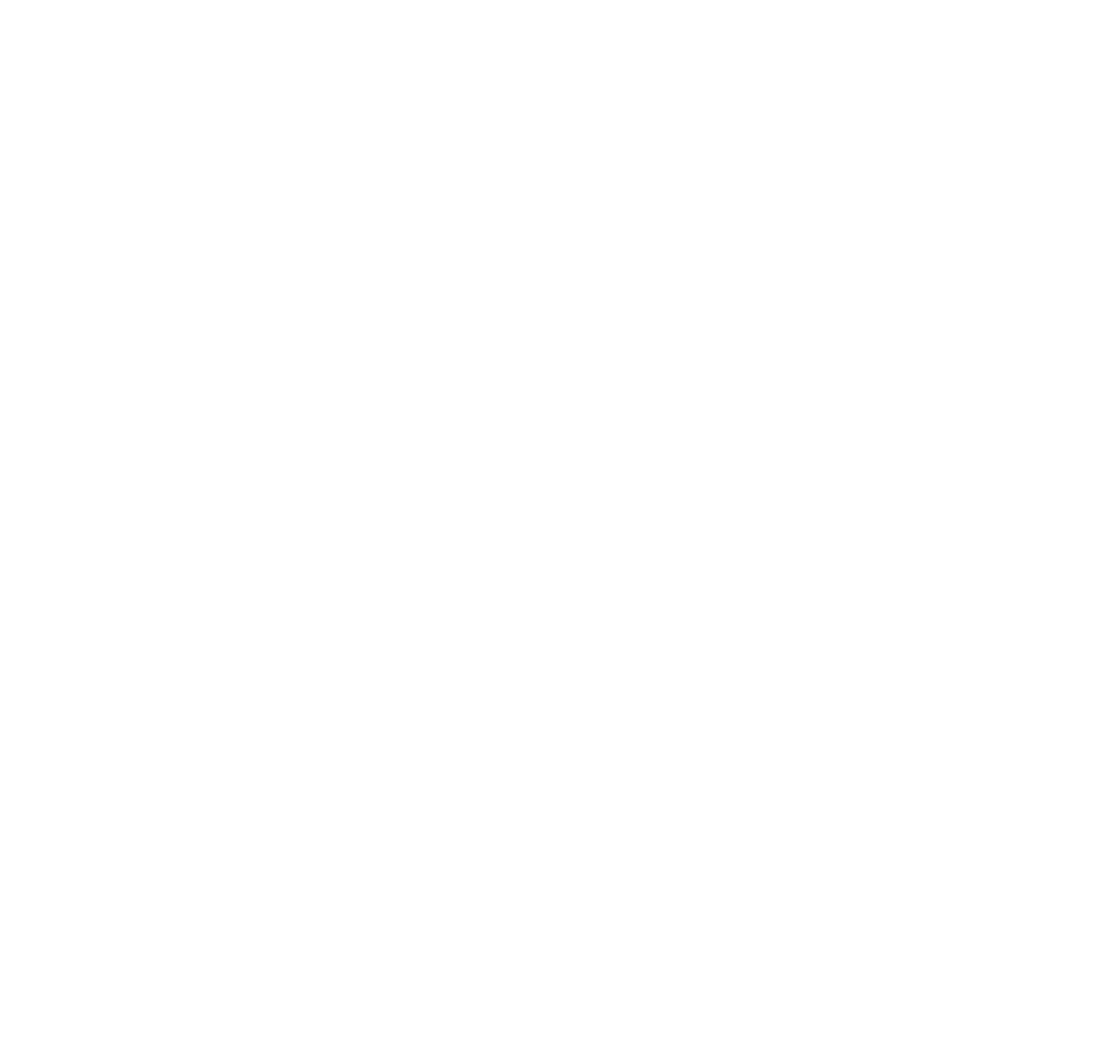
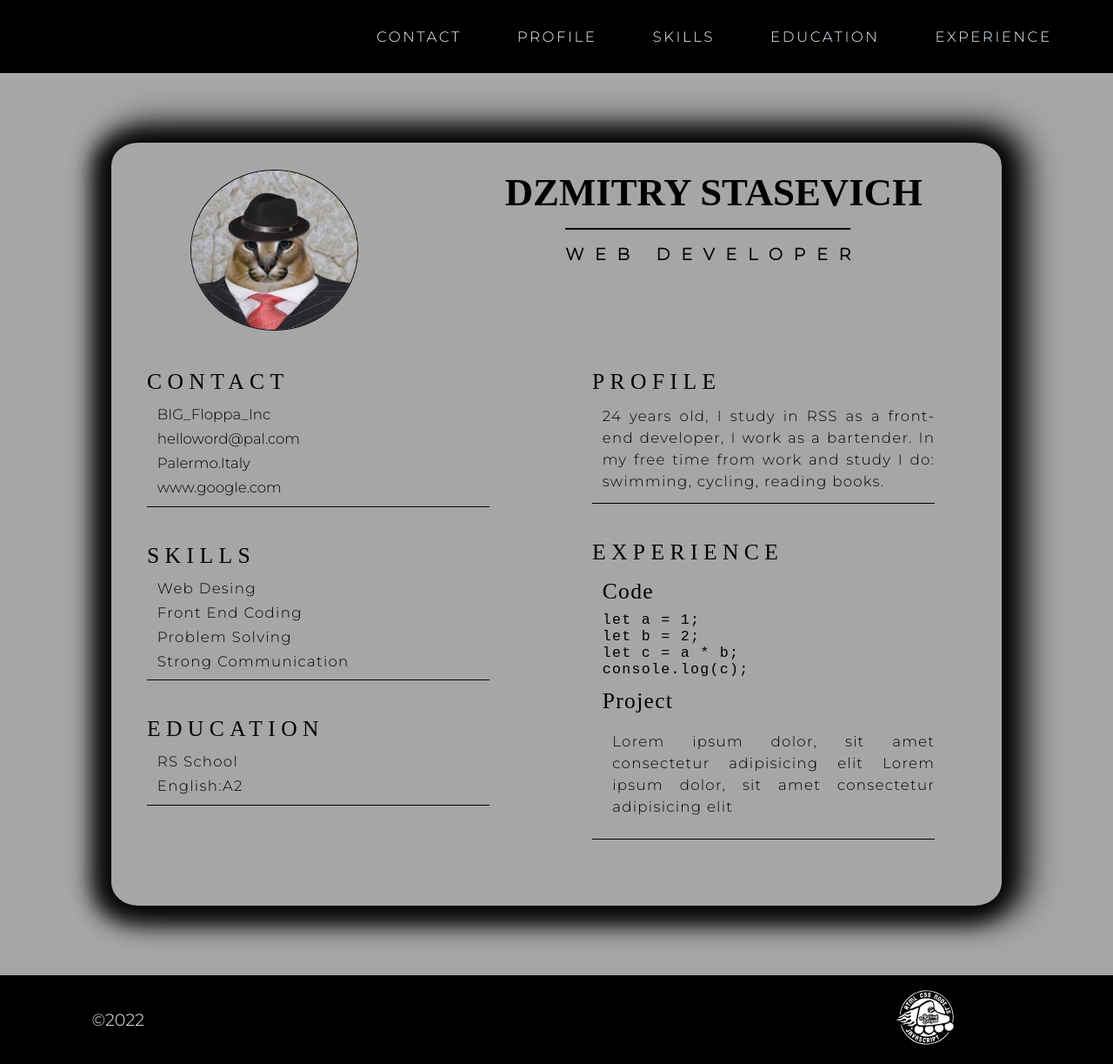
Before and after one commit to PigeonZzZ/rsschool-cv, a plain HTML site: page index.html in a window 1280 px wide. Shown: the whole page at 87% size. Before the commit the page ends 800 px from the top, so only its background shows below. Drawn offline with Linux system fonts and the light colour scheme.

Commit message:
add desktop version

```diff
--- a/index.html
+++ b/index.html
@@ -1,12 +1,95 @@
 <!DOCTYPE html>
 <html lang="en">
+
 <head>
     <meta charset="UTF-8">
     <meta http-equiv="X-UA-Compatible" content="IE=edge">
     <meta name="viewport" content="width=device-width, initial-scale=1.0">
-    <title>Portfolio</title>
+    <link rel="stylesheet" href="style.css">
+    <link rel="shortcut icon" href="/assets/protodotio.svg" type="image/x-icon">
+    <link rel="preconnect" href="https://fonts.googleapis.com">
+    <link rel="preconnect" href="https://fonts.gstatic.com" crossorigin>
+    <link
+        href="https://fonts.googleapis.com/css2?family=Montserrat:wght@300&family=Raleway:ital,wght@0,100;0,300;0,700;1,200&display=swap"
+        rel="stylesheet">
+    <title>CV</title>
 </head>
-<body>
 
+<body class="body">
+    <div class="wrpapper">
+        <header class="header">
+            <ul class="nav_header">
+                <li><a href="#contact" class="nav-link">CONTACT</a></li>
+                <li><a href="#profile" class="nav-link">PROFILE</a></li>
+                <li><a href="#skills" class="nav-link">SKILLS</a></li>
+                <li><a href="#education" class="nav-link">EDUCATION</a></li>
+                <li><a href="#experience" class="nav-link">EXPERIENCE</a></li>
+            </ul>
+        </header>
+        <main class="main">
+            <section class="description">
+                <img class="avatar" src="./assets/avatar.jpg" alt="avatar">
+                <div class="container_titel">
+                    <h1 class="titel">DZMITRY STASEVICH</h1>
+                    <h2 class="sub-titel">WEB DEVELOPER</h2>
+                </div>
+            </section>
+            <div class="section_left">
+                <section class="section" id="contact">
+                    <h2 class="section-titel">CONTACT</h2>
+                    <ul class="contact_list">
+                        <li class="contact-item"><a href="#">BIG_Floppa_Inc</a></li>
+                        <li class="contact-item"><a href="#">helloword@pal.com</a></li>
+                        <li class="contact-item"><a href="http://lnnk.in/a0h4">Palermo.Italy</a>
+                        </li>
+                        <li class="contact-item"><a href="https://www.google.com/">www.google.com</a>
+                        </li>
+                    </ul>
+                </section>
+                <section class="section" id="skills">
+                    <h2 class="section-titel">SKILLS</h2>
+                    <ul class="nav_skills">
+                        <li>Web Desing</li>
+                        <li>Front End Coding</li>
+                        <li>Problem Solving</li>
+                        <li>Strong Communication</li>
+                    </ul>
+                </section>
+                <section class="section" id="education">
+                    <h2 class="section-titel">EDUCATION</h2>
+                    <ul class="list_education">
+                        <li><a href="https://rs.school/">RS School</a></li>
+                        <li>English:A2</li>
+                    </ul>
+                </section>
+            </div>
+            <div class="section_right">
+                <section class="section" id="profile">
+                    <h2 class="section-titel">PROFILE</h2>
+                    <p class="paragraph">24 years old, I study in RSS as a front-end developer, I work as a
+                        bartender. In my free time from work and study I do: swimming, cycling, reading books.</p>
+                </section>
+                <section class="section" id="experience">
+                    <h2 class="section-titel">EXPERIENCE</h2>
+                    <div class="container_code">
+                        <h3 class="code-titel">Code</h3>
+                        <code class="code">let a = 1;<br>let b = 2;<br>let c = a * b;<br>console.log(c);</code>
+                        <h3 class="code-titel">Project</h3>
+                        <p class="paragraph">Lorem ipsum dolor, sit amet consectetur adipisicing elit
+                            Lorem ipsum dolor, sit amet consectetur adipisicing elit
+                        </p>
+                    </div>
+                </section>
+            </div>
+        </main>
+        <footer class="footer">
+            <ul class="nav_footer">
+                <li>©2022</li>
+                <li><a href="https://rs.school/"><img src="./assets/logo-rs.svg" alt="RssLogo" class="logo"></a></li>
+            </ul>
+            </nav>
+        </footer>
+    </div>
 </body>
+
 </html>
--- a/style.css
+++ b/style.css
@@ -0,0 +1,303 @@
+* {
+    margin: 0;
+    padding: 0;
+    box-sizing: border-box;
+    scroll-behavior: smooth;
+    list-style: none;
+    text-decoration: none;
+}
+
+li>a {
+    display: inline-block;
+    color: #000;
+    transition: 0.5s;
+}
+
+li>a:hover {
+    transform: scale(1.1);
+    transition: 0.5s;
+}
+
+.body {
+    background-color: #a6a6a6;
+    font-family: 'Montserrat';
+}
+
+.wrpapper {
+    display: flex;
+    flex-direction: column;
+    justify-content: space-between;
+    width: 100%;
+    min-height: 100vh;
+    gap: 10vh;
+    margin: 0 auto;
+}
+
+.header {
+    width: 100%;
+    height: 20%;
+    background-color: #000;
+}
+
+.nav_header {
+    display: flex;
+    justify-content: end;
+    gap: 5vw;
+    margin: 0 3% 0 0;
+    padding: 4vh;
+    letter-spacing: 0.2vw;
+    font-size: 1.3vw;
+}
+
+.nav-link {
+    display: inline-block;
+    position: relative;
+    color: aliceblue;
+    transition: 0.6s;
+}
+
+.nav-link:hover {
+    transform: scale(1.1);
+    transition: 0.6s;
+}
+
+.nav-link::after {
+    content: '';
+    display: block;
+    position: absolute;
+    right: 0;
+    bottom: 1px;
+    width: 0;
+    height: 2px;
+    background-color: #a6a6a6;
+    transition: width 0.6s;
+}
+
+.nav-link:hover::after {
+    content: '';
+    width: 100%;
+    display: block;
+    position: absolute;
+    left: 0;
+    bottom: -10px;
+    height: 2px;
+    background-color: #a6a6a6;
+    transition: width 0.6s;
+}
+
+.main {
+    display: flex;
+    flex-wrap: wrap;
+    max-width: 80%;
+    height: auto;
+    margin: auto;
+    box-shadow: 1vw -0.5vh 3vw 2vh rgb(0 0 0 / 90%),
+        -0.5vw 0.5vh 3vh 2vh rgb(0 0 0 / 90%);
+    border-radius: 3%;
+}
+
+.description {
+    display: flex;
+    justify-content: space-around;
+    width: 95%;
+    height: auto;
+    margin: 3% 3% 0 3%;
+}
+
+.container_titel {
+    display: flex;
+    flex-direction: column;
+    align-items: center;
+    max-width: 80%;
+    height: auto;
+}
+
+.titel {
+    font-family: 'Ralleway Heavy';
+    font-weight: bold;
+    font-size: 3.5vw
+}
+
+.sub-titel {
+    position: relative;
+    letter-spacing: 1vw;
+    font-size: 1.5vw;
+    text-align: center;
+    margin: 7% 0 0 0;
+}
+
+.sub-titel::before {
+    content: " ";
+    display: block;
+    position: absolute;
+    top: -75%;
+    height: 5%;
+    width: 96%;
+    background-color: #000;
+}
+
+.avatar {
+    display: block;
+    cursor: pointer;
+    margin: 0 5% 3% 0%;
+    max-width: 20%;
+    height: auto;
+    border-radius: 50%;
+    background-size: contain;
+    background-repeat: no-repeat;
+    border: 1px solid black;
+    transition: 0.7s
+}
+
+.avatar:hover {
+    transform: scale(1.2);
+    padding: 1%;
+    transition: 0.5s;
+}
+
+.section_left,
+.section_right {
+    display: flex;
+    flex-direction: column;
+    margin: 0 0 5% 0;
+    width: 50%;
+}
+
+.section {
+    margin: 3% 15% 5% 8%;
+    border-bottom: 0.2vh solid;
+}
+
+.section-titel {
+    font-size: 2vw;
+    font-weight: 500;
+    font-family: '';
+    color: #000;
+    letter-spacing: 0.5vw;
+}
+
+.contact_list {
+    display: flex;
+    flex-direction: column;
+    gap: 1vh;
+    margin: 3% 0 3% 3%;
+    font-size: 1.3vw;
+}
+
+.contact-item {
+    width: 15%;
+    position: relative;
+    /* transition: 1s; */
+}
+
+.contact-item:hover::before {
+    content: "";
+    display: block;
+    position: absolute;
+    width: 100%;
+    height: 100%;
+    left: -75%;
+    border-radius: 10%;
+    /* transition: 1s; */
+}
+
+.contact-item:nth-child(1):before {
+    background-image: url(./assets/telegram.svg);
+    background-repeat: no-repeat;
+    background-size: contain;
+}
+
+.contact-item:nth-child(2):before {
+    background-image: url(./assets/protonmail.svg);
+    background-repeat: no-repeat;
+    background-size: contain;
+}
+
+.contact-item:nth-child(3):before {
+    background-image: url(./assets/googleearth.svg);
+    background-repeat: no-repeat;
+    background-size: contain;
+}
+
+
+.contact-item:nth-child(4):before {
+    background-image: url(./assets/google.svg);
+    background-repeat: no-repeat;
+    background-size: contain;
+}
+
+.nav_skills {
+    display: flex;
+    flex-direction: column;
+    gap: 1vh;
+    font-size: 1.3vw;
+    margin: 3% 0 3% 3%;
+    letter-spacing: 0.1vw;
+}
+
+.list_education {
+    display: flex;
+    flex-direction: column;
+    gap: 1vh;
+    margin: 3% 0 3% 3%;
+    font-size: 1.3vw;
+    letter-spacing: 0.1vw;
+    color: #000;
+}
+
+.paragraph {
+    margin: 3% 0 3% 3%;
+    font-size: 1.3vw;
+    letter-spacing: 0.1vw;
+    line-height: 1.5;
+    text-align: justify;
+}
+
+.container_code {
+    display: flex;
+    flex-direction: column;
+    gap: 1vh;
+    font-size: 1.3vw;
+    margin: 3% 0 3% 3%;
+    letter-spacing: 0.1vw;
+}
+
+.code-titel {
+    font-size: 2vw;
+    margin: 1% 0 0 0;
+    font-family: '';
+    font-weight: 400;
+}
+
+.footer {
+    width: 100%;
+    height: 20%;
+    background-color: #000;
+}
+
+.nav_footer {
+    display: flex;
+    align-items: center;
+    justify-content: space-between;
+    gap: 80%;
+    color: aliceblue;
+    margin: 0 7% 0 7%;
+    padding: 2vh;
+    font-size: 1.5vw;
+}
+
+.logo {
+    padding: 0;
+    width: 50%;
+    height: 50%;
+    background-size: contain;
+    background-repeat: no-repeat;
+    /* border-radius: 50%; */
+    transition: 0.5s;
+}
+
+.logo:hover {
+    fill: red;
+    transform: scale(1.1);
+    transition: 0.5s;
+}
```
Also changed, not shown: assets/avatar.jpg (added), assets/google.svg (added), assets/googleearth.svg (added), assets/logo-rs.svg (added), assets/protodotio.svg (added), assets/protonmail.svg (added), assets/telegram.svg (added).
